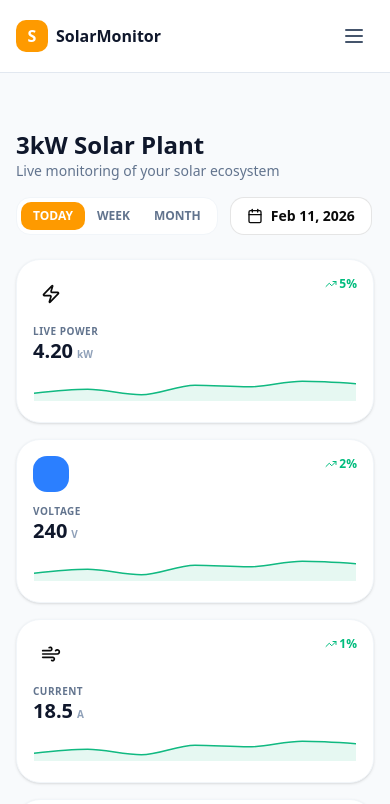
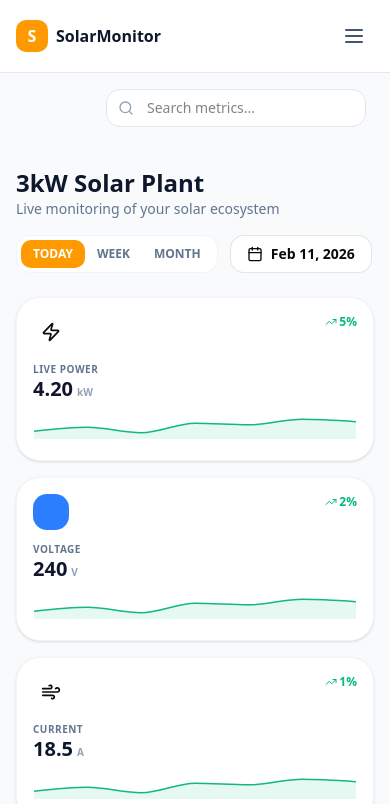
Before and after one commit to Lithikasraya/Dashboard, a React (Vite) app: page / in a window 390 px wide. Shown: the top 804 px of the page. Built offline with nearby package versions, Linux system fonts and the light colour scheme.

Commit message:
Fix search bar visibility on all screen sizes

```diff
--- a/src/components/TopNavbar.tsx
+++ b/src/components/TopNavbar.tsx
@@ -11,12 +11,12 @@ export const TopNavbar = ({ activePage }: { activePage: string }) => {
       </div>
 
       <div className="flex items-center gap-3">
-        <div className="hidden md:flex relative">
+        <div className="flex relative">
           <Search className="absolute left-3 top-1/2 -translate-y-1/2 text-slate-400" size={16} />
           <input
             type="text"
             placeholder="Search metrics..."
-            className="pl-10 pr-4 py-2 bg-white dark:bg-slate-900 border border-slate-200 dark:border-slate-800 rounded-xl text-sm focus:ring-2 focus:ring-amber-500/20 outline-none transition-all w-64"
+            className="pl-10 pr-4 py-2 bg-white dark:bg-slate-900 border border-slate-200 dark:border-slate-800 rounded-xl text-sm focus:ring-2 focus:ring-amber-500/20 outline-none transition-all w-48 md:w-64"
           />
         </div>
       </div>
```
